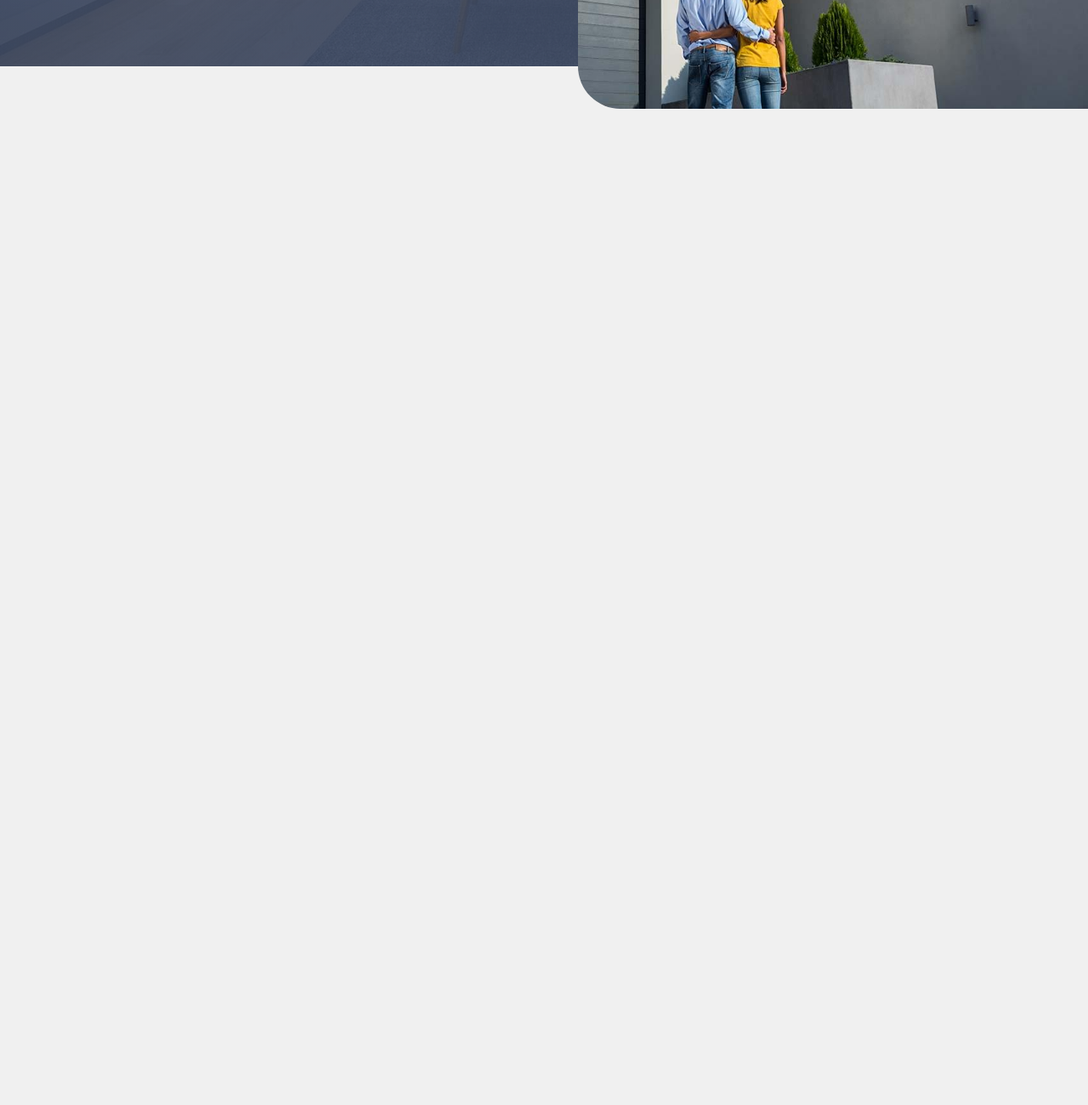
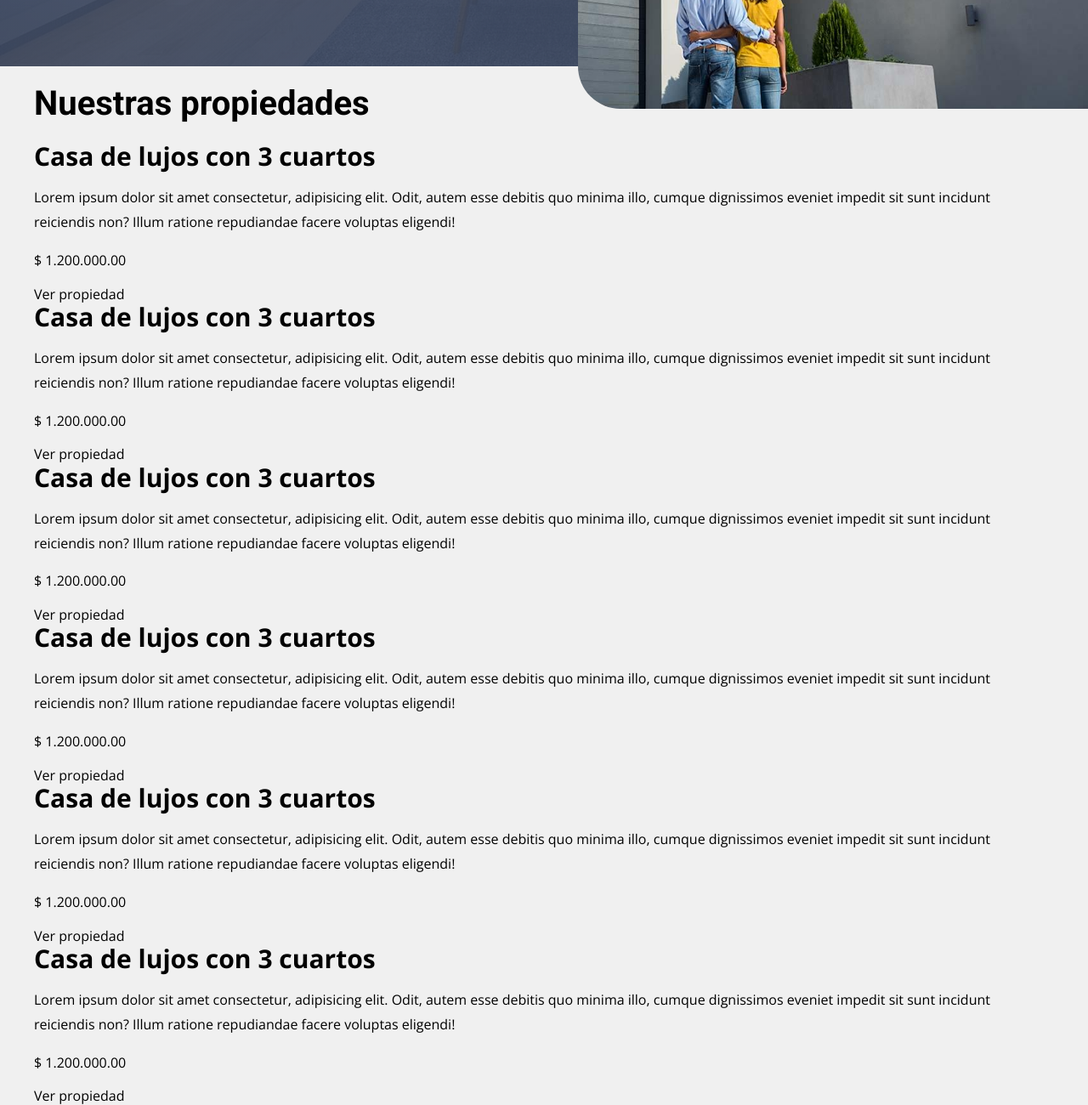
Before and after one commit to contactofernando/realstateapp, a website: page index.html in a window 1280 px wide. Shown: the part 542-1842 px from the top of the page at 85% size. Before the commit the page ends 800 px from the top, so only its background shows below. Drawn offline with nearby package versions, Linux system fonts and the light colour scheme.

Commit message:
Agregado seccion propiedades en HTML

```diff
--- a/index.html
+++ b/index.html
@@ -38,5 +38,77 @@
 
 </header>
 
+<main class="propiedades contenedor">
+    <h2 class="propiedades__heading">Nuestras <span>propiedades</span></h2>
+
+    <div class="propiedades__grid">
+        <div class="propiedad">
+            <div class="propiedad__imagen">
+                <h3 class="propiedad__nombre">Casa de lujos con 3 cuartos</h3>
+            </div>
+            <div class="propiedad__contenido">
+                <p class="propiedad__texto">Lorem ipsum dolor sit amet consectetur, adipisicing elit. Odit, autem esse debitis quo minima illo, cumque dignissimos eveniet impedit sit sunt incidunt reiciendis non? Illum ratione repudiandae facere voluptas eligendi!</p>
+                <p class="propiedad__precio">$ 1.200.000.00</p>
+                <a href="#" class="propiedad__enlace">Ver propiedad</a>
+            </div>
+        </div><!--Propiedad-->
+
+        <div class="propiedad">
+            <div class="propiedad__imagen">
+                <h3 class="propiedad__nombre">Casa de lujos con 3 cuartos</h3>
+            </div>
+            <div class="propiedad__contenido">
+                <p class="propiedad__texto">Lorem ipsum dolor sit amet consectetur, adipisicing elit. Odit, autem esse debitis quo minima illo, cumque dignissimos eveniet impedit sit sunt incidunt reiciendis non? Illum ratione repudiandae facere voluptas eligendi!</p>
+                <p class="propiedad__precio">$ 1.200.000.00</p>
+                <a href="#" class="propiedad__enlace">Ver propiedad</a>
+            </div>
+        </div><!--Propiedad-->
+
+        <div class="propiedad">
+            <div class="propiedad__imagen">
+                <h3 class="propiedad__nombre">Casa de lujos con 3 cuartos</h3>
+            </div>
+            <div class="propiedad__contenido">
+                <p class="propiedad__texto">Lorem ipsum dolor sit amet consectetur, adipisicing elit. Odit, autem esse debitis quo minima illo, cumque dignissimos eveniet impedit sit sunt incidunt reiciendis non? Illum ratione repudiandae facere voluptas eligendi!</p>
+                <p class="propiedad__precio">$ 1.200.000.00</p>
+                <a href="#" class="propiedad__enlace">Ver propiedad</a>
+            </div>
+        </div><!--Propiedad-->
+
+        <div class="propiedad">
+            <div class="propiedad__imagen">
+                <h3 class="propiedad__nombre">Casa de lujos con 3 cuartos</h3>
+            </div>
+            <div class="propiedad__contenido">
+                <p class="propiedad__texto">Lorem ipsum dolor sit amet consectetur, adipisicing elit. Odit, autem esse debitis quo minima illo, cumque dignissimos eveniet impedit sit sunt incidunt reiciendis non? Illum ratione repudiandae facere voluptas eligendi!</p>
+                <p class="propiedad__precio">$ 1.200.000.00</p>
+                <a href="#" class="propiedad__enlace">Ver propiedad</a>
+            </div>
+        </div><!--Propiedad-->
+
+        <div class="propiedad">
+            <div class="propiedad__imagen">
+                <h3 class="propiedad__nombre">Casa de lujos con 3 cuartos</h3>
+            </div>
+            <div class="propiedad__contenido">
+                <p class="propiedad__texto">Lorem ipsum dolor sit amet consectetur, adipisicing elit. Odit, autem esse debitis quo minima illo, cumque dignissimos eveniet impedit sit sunt incidunt reiciendis non? Illum ratione repudiandae facere voluptas eligendi!</p>
+                <p class="propiedad__precio">$ 1.200.000.00</p>
+                <a href="#" class="propiedad__enlace">Ver propiedad</a>
+            </div>
+        </div><!--Propiedad-->
+
+        <div class="propiedad">
+            <div class="propiedad__imagen">
+                <h3 class="propiedad__nombre">Casa de lujos con 3 cuartos</h3>
+            </div>
+            <div class="propiedad__contenido">
+                <p class="propiedad__texto">Lorem ipsum dolor sit amet consectetur, adipisicing elit. Odit, autem esse debitis quo minima illo, cumque dignissimos eveniet impedit sit sunt incidunt reiciendis non? Illum ratione repudiandae facere voluptas eligendi!</p>
+                <p class="propiedad__precio">$ 1.200.000.00</p>
+                <a href="#" class="propiedad__enlace">Ver propiedad</a>
+            </div>
+        </div><!--Propiedad-->
+    </div>
+</main>
+
 </body>
 </html>
```
